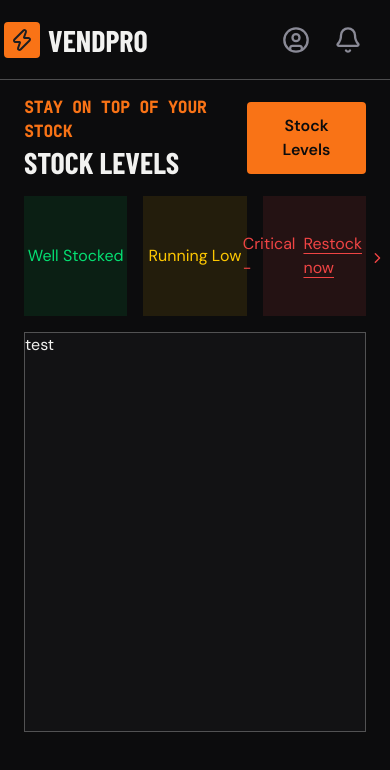
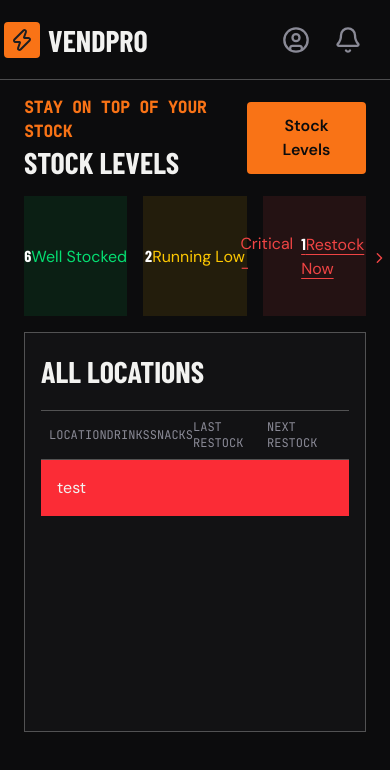
Before and after one commit to Nathan-s-Anthony/vendpro, a Next.js app: page /dashboard/stock-levels in a window 390 px wide. Shown: the top 770 px of the page. Built offline with nearby package versions, Linux system fonts and the light colour scheme; no server answers; a web font is replaced by a local one.

Commit message:
latest updates

```diff
--- a/app/components/modal.tsx
+++ b/app/components/modal.tsx
@@ -57,7 +57,6 @@ export default function Modal() {
                 })
             )
         );
-        await Promise()
     }
     return (
         <>
--- a/app/dashboard/stock-levels/page.tsx
+++ b/app/dashboard/stock-levels/page.tsx
@@ -8,21 +8,33 @@ export default function StockLevels() {
 
     return (
         <Panel heading={"Stock levels"} pageName={"stock-levels"} subHeading={"stay on top of your stock"} highlight={""}>
-            <div className="grid grid-cols-3 gap-4 rounded-sm min-h-30">
-                <div className="bg-green-500/10 text-green-400 h-full flex justify-center items-center border-green-500/20"><span>Well Stocked</span></div>
-                <div className="bg-yellow-500/10 text-yellow-400 justify-center  flex items-center h-full border-yellow-500/20"><span>Running Low</span></div>
-                <div className="bg-alert-primary/10 text-alert-primary h-full   border-alert-primary/20">
-                    <div className="flex h-full justify-center items-center gap-2">
+            <div className="grid lg:grid-cols-3 grid-cols-3  gap-4  rounded-sm min-h-30">
+                <div className="bg-green-500/10 text-green-400 lg:h-full flex justify-center items-center border-green-500/20"><div><span className="font-display font-bold text-white">6</span><span>Well Stocked</span></div></div>
+                <div className="bg-yellow-500/10 text-yellow-400 justify-center  flex items-center lg:h-full border-yellow-500/20"><div><span className="font-display font-bold text-white">2</span><span>Running Low</span></div></div>
+                <div className="bg-alert-primary/10 text-alert-primary lg:h-full h-30   border-alert-primary/20">
+                    <div className="flex lg:h-full h-full justify-center items-center gap-2">
                         <span>Critical -</span>
-                        <Link href={"#"} className=" flex items-center text-alert-primary underline underline-offset-4 group" ><span>Restock now</span>
+                        <Link href={"#"} className=" flex items-center text-alert-primary underline underline-offset-4 group" ><div><span className="font-display font-bold text-white">1</span><span>Restock Now</span></div>
                             <ChevronRight className="mt-1 text-alert-primary block transition-all duration-300 group-hover:translate-x-2 " />
                         </Link>
                     </div>
                 </div>
+            </div >
+            <div className="bg-[#222225]/30 border border-border/30 min-h-100 mt-4 ">
+                <div className="p-4">
+                    <h2 className="mb-4">ALL LOCATIONS</h2>
+                    <div className="border-b border-t border-border/30 flex items-center justify-between p-2">
+                        <span className="text-secondary-faded font-mono text-xs">LOCATION</span>
+                        <span className="text-secondary-faded font-mono text-xs">DRINKS</span>
+                        <span className="text-secondary-faded font-mono text-xs">SNACKS</span>
+                        <span className="text-secondary-faded font-mono text-xs">LAST RESTOCK</span>
+                        <span className="text-secondary-faded font-mono text-xs">NEXT RESTOCK</span>
+                    </div>
+                    <div className="bg-red-500 p-4">
+                        test
+                    </div>
+                </div>
             </div>
-            <div className="bg-[#222225]/30 border border-border/30 min-h-100 mt-4 ">
-                test
-            </div>
-        </Panel>
+        </Panel >
     )
 }
```
Also changed, not shown: app/dashboard/overview/page.tsx (+0 -26 lines).
